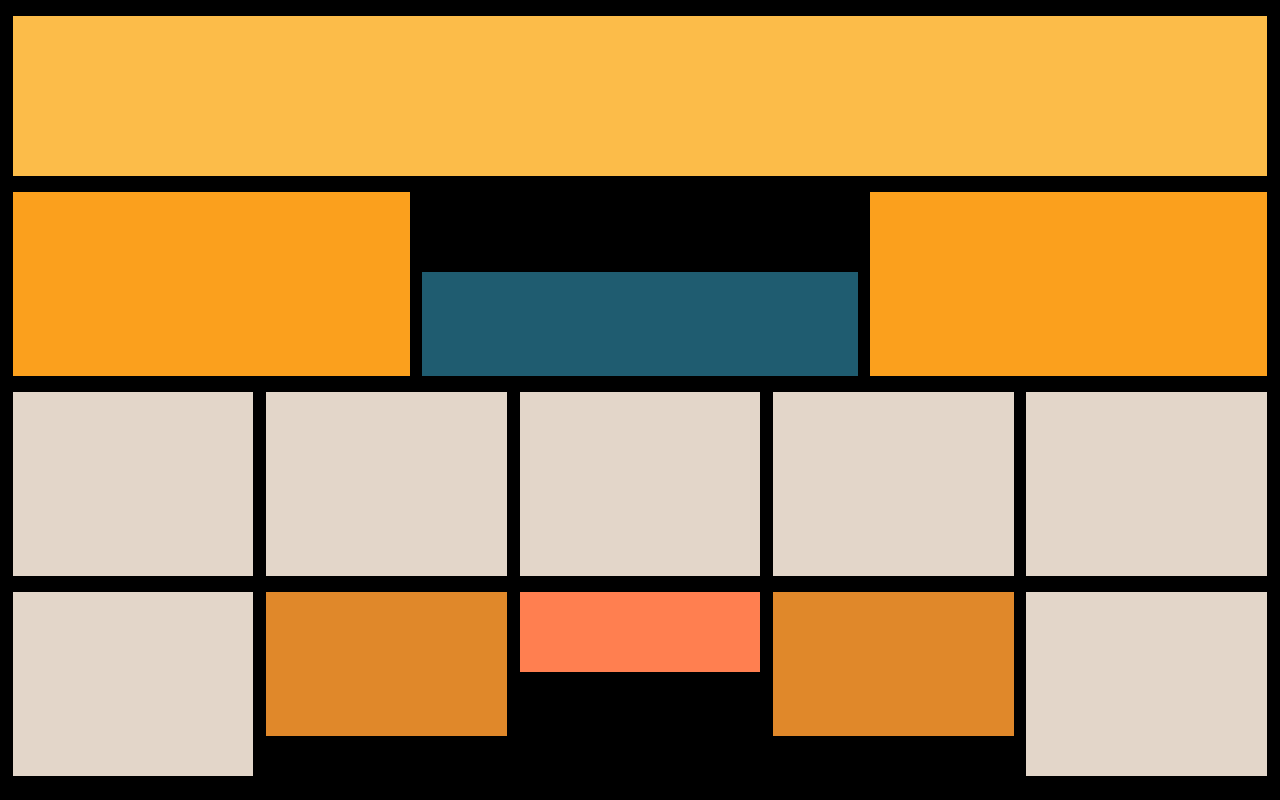
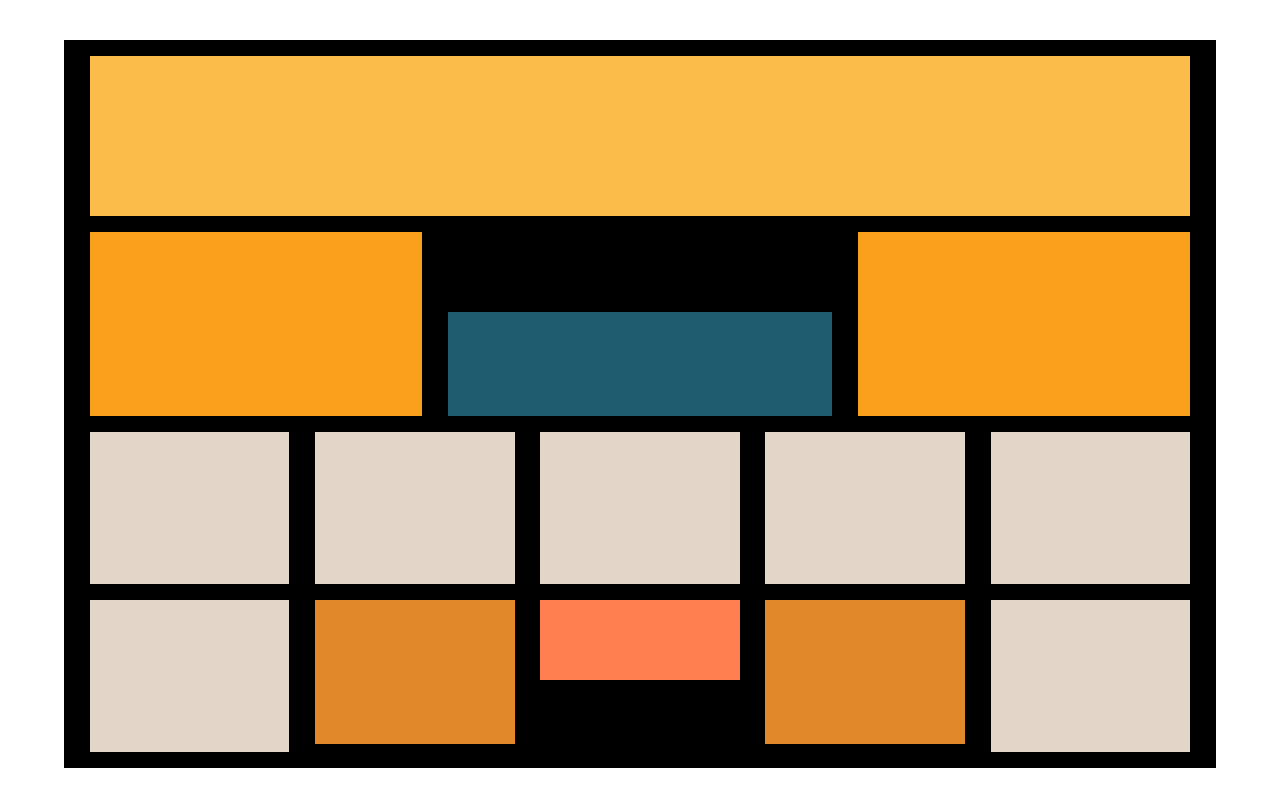
Before and after one commit to Elsaevitar/Elsaevitar.github.io, a plain HTML site: page Latihan 2/index.html in a window 1280 px wide. Drawn offline with Linux system fonts and the light colour scheme.

Commit message:
Add files via upload

```diff
--- a/Latihan 2/elsa/global.css
+++ b/Latihan 2/elsa/global.css
@@ -4,27 +4,32 @@
 	}
 
 .container {
-	width: 100vw;
-	height: 100vh;
+	width: 90vw;
+	height: 91vh;
 	background-color: black;
+	margin-left: 5vw;
+	margin-right: 5vw;
+	margin-top: 5vh;
+	margin-bottom: 5vh;
 	position: fixed;
+
 }
 
 .satu {
-	width: 98vw;
+	width: 86vw;
 	height: 20vh;
 	margin-top: 2vh;
 	margin-bottom: 2vh;
-	margin-left: 1vw;
-	margin-right: 1vw;
+	margin-left: 2vw;
+	margin-right: 2vw;
 	background-color: #FCBC49;
 }
 
 .dua {
-	width: 31vw;
+	width: 26vw;
 	height: 23vh;
-	margin-left: 1vw;
-	margin-right: 1vw;
+	margin-left: 2vw;
+	margin-right: 2vw;
 	margin-bottom: 2vh;
 	background-color: #FBA01D;
 	float: left;
@@ -32,7 +37,7 @@
 }
 
 .tiga {
-	width: 34vw;
+	width: 30vw;
 	height: 13vh;
 	margin-top: 10vh;
 	margin-bottom: 2vh;
@@ -41,26 +46,26 @@
 }
 
 .empat {
-	width: 18.8vw;
-	height: 23vh;
-	margin-left: 1vw;
+	width: 15.6vw;
+	height: 19vh;
+	margin-left: 2vw;
 	margin-bottom: 2vh;
 	float: left;
 	background-color: #E3D6C9;
 }
 
 .lima {
-	width: 18.8vw;
+	width: 15.6vw;
 	height: 18vh;
-	margin-left: 1vw;
+	margin-left: 2vw;
 	float: left;
 	background-color: #E0882A;
 }
 
 .enam {
-	width: 18.8vw;
+	width: 15.6vw;
 	height: 10vh;
-	margin-left: 1vw;
+	margin-left: 2vw;
 	float: left;
 	background-color: coral;
 
```
